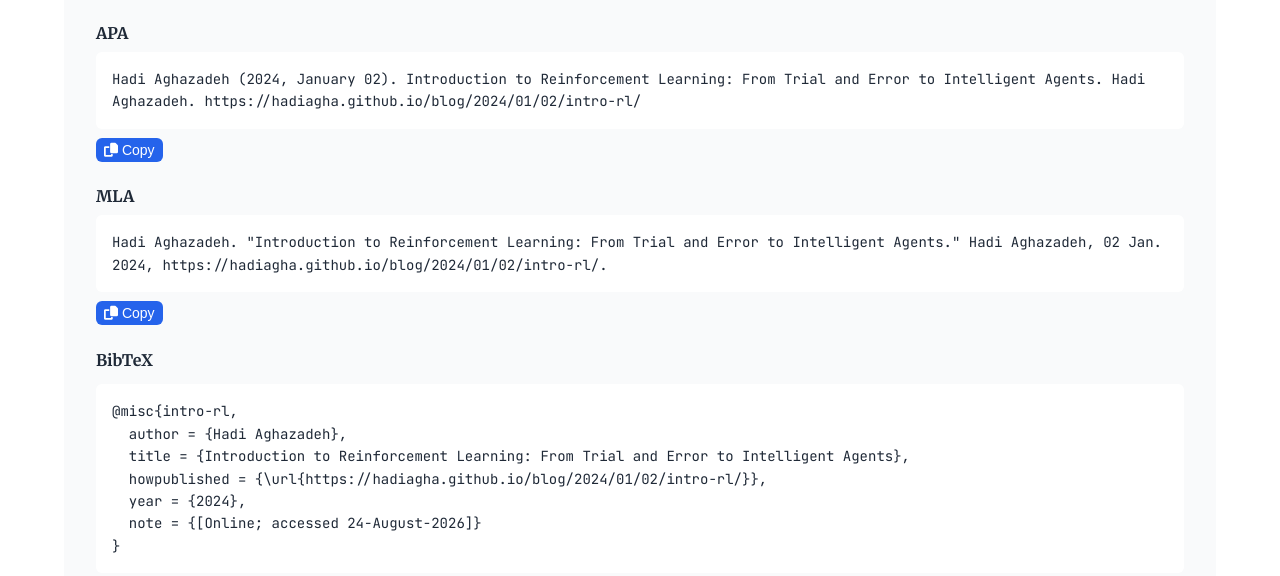
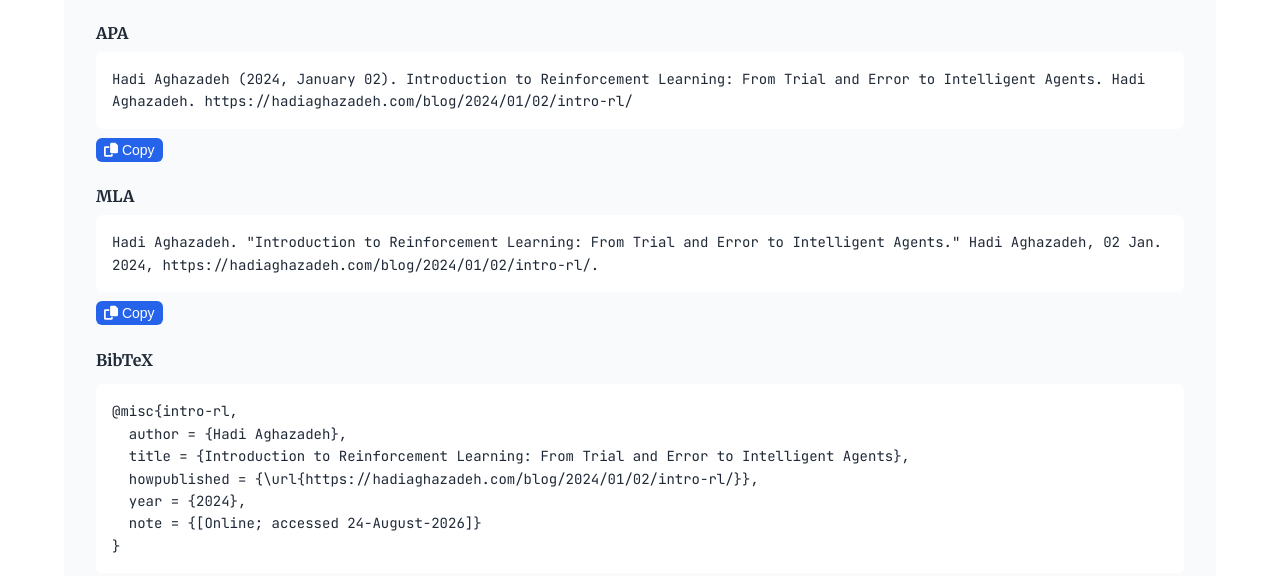
Before and after one commit to hadiagha/hadiagha.github.io, a Jekyll site: the page built from _posts/2025-09-03-intro-rl.md, in a window 1280 px wide and 900 px high, scrolled down 7318 px. Shown: the part 190-766 px from the top of the window. Built offline with Jekyll 4.4.1, drawn with Linux system fonts in a browser that asks for light colours; some of the changed lines change nothing that is shown.

Commit message:
Stage 3: switch canonical host to hadiaghazadeh.com
The TLS certificate was issued for the custom domain, so absolute URLs
can move without pointing at a host that cannot serve HTTPS.

- _config.yml url set to https://hadiaghazadeh.com. Canonical tags, Open
  Graph, the sitemap, the Atom feed and the citation blocks all derive
  from it; the built output no longer contains hadiagha.github.io.
- CNAME added at the repo root. Not strictly required for an Actions
  deploy, but Jekyll copies it into _site so the domain travels with the
  artifact and survives a settings reset.
- DEPLOY.md excluded from the build. It is gitignored so no deploy could
  ever have published it, but a local build was copying it into _site.

Permalinks are untouched, so every existing article URL keeps its path.
GitHub redirects hadiagha.github.io to the new host and www to the apex.

```diff
--- a/_config.yml
+++ b/_config.yml
@@ -15,7 +15,10 @@ author:
     google_scholar: ""
 
 # URL settings
-url: "https://hadiagha.github.io"
+# Canonical host. Everything absolute — canonical tags, Open Graph, the sitemap,
+# the Atom feed, citation blocks — is built from this, so it must not be changed
+# before the TLS certificate exists for the domain.
+url: "https://hadiaghazadeh.com"
 baseurl: ""
 
 # Build settings
@@ -90,6 +93,9 @@ exclude:
   - docker-compose.yml
   - Makefile
   - README.md
+  # Gitignored personal runbook, so the deploy never sees it — excluded here as
+  # well so a local build cannot publish it either.
+  - DEPLOY.md
   - scripts
   - .github
   - .dockerignore
```
Also changed, not shown: README.md.
